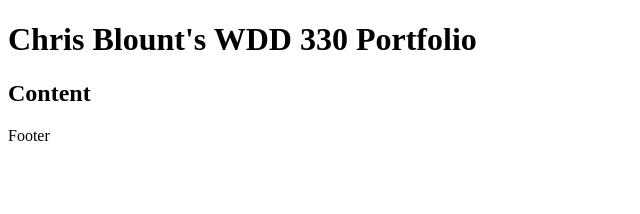
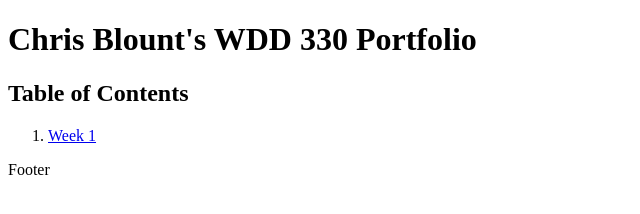
Before and after one commit to bubbzDotDev/wdd330, a plain HTML site: page index.html in a window 1280 px wide. Shown: the whole page, without its empty margins (0-640 px from the left). Drawn offline with Linux system fonts and the light colour scheme.

Commit message:
Built out dynamic table of contents

```diff
--- /dev/null
+++ b/data/data.json
@@ -0,0 +1,8 @@
+{
+  "links": [
+    {
+      "label": "Week 1",
+      "url": "week-01"
+    }
+  ]
+}
--- a/index.html
+++ b/index.html
@@ -5,13 +5,15 @@
   <meta http-equiv="X-UA-Compatible" content="IE=edge">
   <meta name="viewport" content="width=device-width, initial-scale=1.0">
   <title>Chris Blount's WDD 330 Portfolio</title>
+  <script src="js/main.js" defer></script>
 </head>
 <body>
   <header>
     <h1>Chris Blount's WDD 330 Portfolio</h1>
   </header>
   <main>
-    <h2>Content</h2>
+    <h2>Table of Contents</h2>
+    <ol id="links-list"></ol>
   </main>
   <footer>
     <p>Footer</p>
--- /dev/null
+++ b/js/main.js
@@ -0,0 +1,19 @@
+// Build table of contents
+const displayLinks = (items, list) => {
+  items.forEach(item => {
+    const li = document.createElement('li');
+    li.innerHTML = `
+      <a href="${item.url}">${item.label}</a>
+    `;
+    list.appendChild(li);
+  });
+}
+
+// Fetch the data
+fetch('data/data.json')
+.then(response => response.json())
+.then(data => {
+  const links = data.links;
+  const linksList = document.querySelector('#links-list');
+  displayLinks(links, linksList);
+});
```
Also changed, not shown: week-01/index.html (added, +12 -0 lines).
